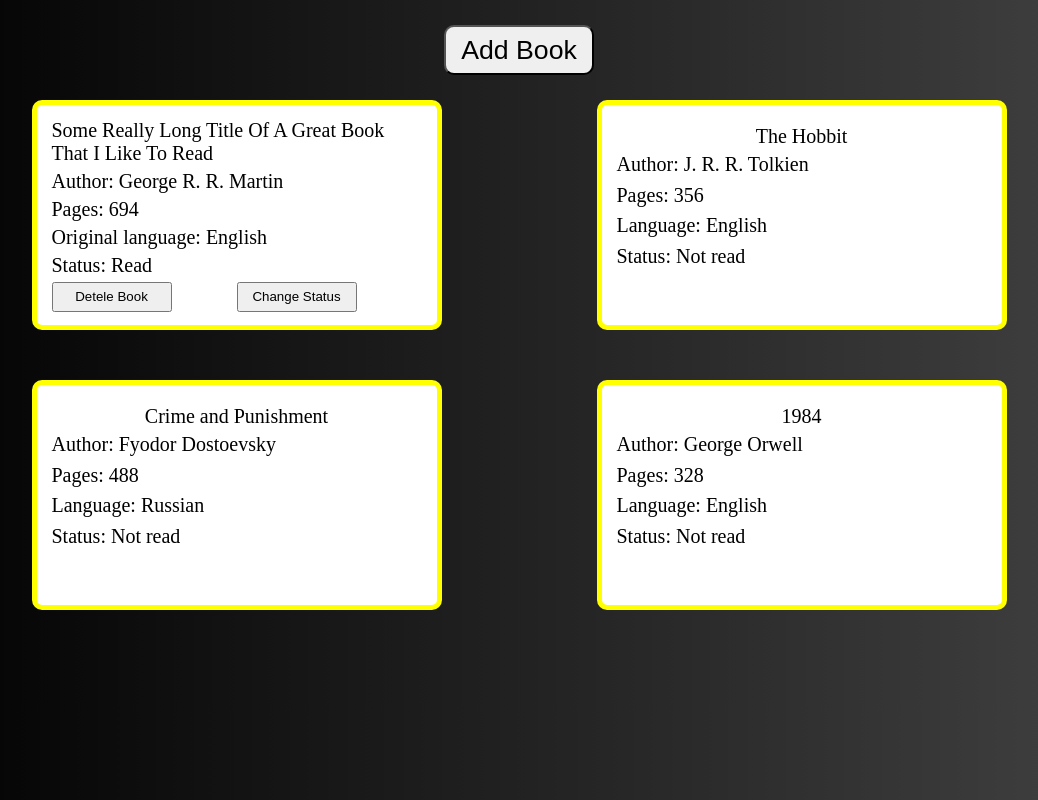
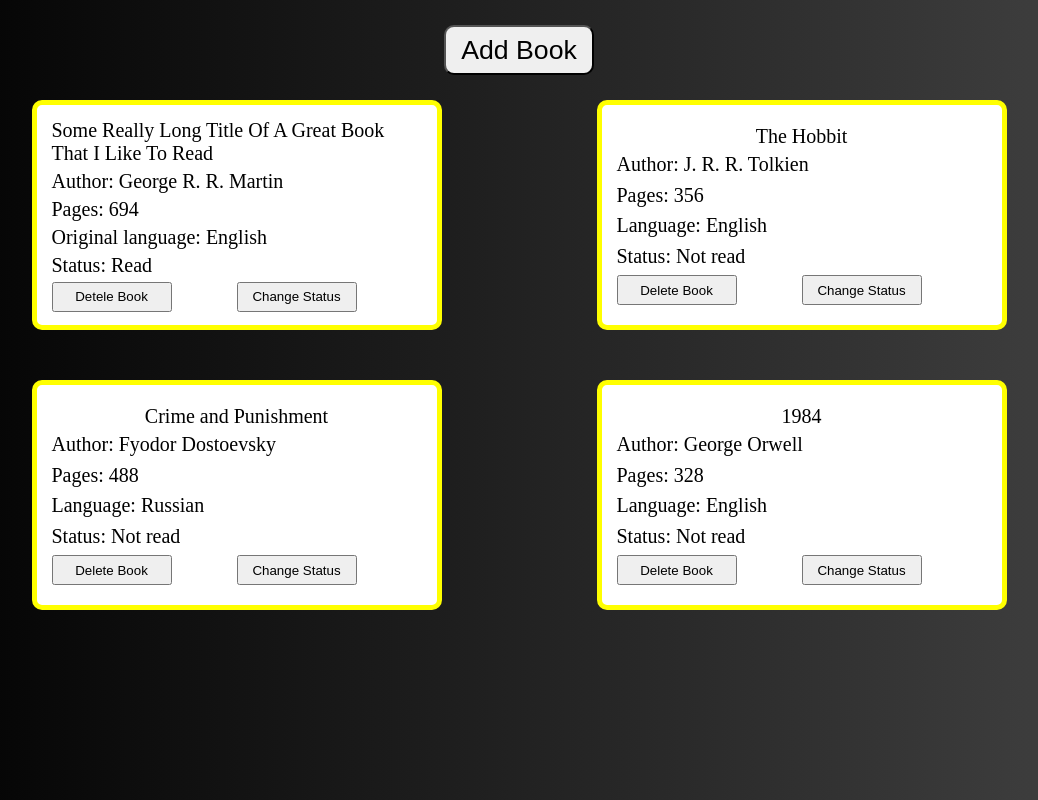
Before and after one commit to Artimer225/library, a plain HTML site: page index.html in a window 1280 px wide. Shown: the whole page, without its empty margins (121-1159 px from the left). Drawn offline with Linux system fonts and the light colour scheme.

Commit message:
add delete button

```diff
--- a/index.html
+++ b/index.html
@@ -16,7 +16,7 @@
                 <p class="pages">Pages: 694</p>
                 <p class="language">Original language: English</p>
                 <p class="read">Status: Read</p>
-                <div class="card-buttons">
+                <div class="card-btns">
                     <button>Detele Book</button>
                     <button>Change Status</button>
                 </div>
--- a/script.js
+++ b/script.js
@@ -27,7 +27,7 @@ function BookForDisplay(book) {
     } else {
         this.status += 'Not read';
     }
-    this.id = 'ID: ' + book.id;
+    this.id = book.id;
 }
 
 
@@ -44,6 +44,24 @@ for (let i = 0; i < library.length; i++) {
 }
 
 let cardholder = document.querySelector('.cardholder');
+
+function addButtons(card) {
+    let cardBtns = document.createElement('div');
+    cardBtns.classList.add('card-btns');
+    let deleteBtn = document.createElement('button');
+    deleteBtn.classList.add('delete-btn');
+    deleteBtn.textContent = 'Delete Book';
+    let changeBtn = document.createElement('button');
+    changeBtn.classList.add('change-btn');
+    changeBtn.textContent = 'Change Status';
+
+    deleteBtn.setAttribute('data-id', card.dataset.id);
+    changeBtn.setAttribute('data-id', card.dataset.id);
+
+    cardBtns.appendChild(deleteBtn);
+    cardBtns.appendChild(changeBtn);
+    card.appendChild(cardBtns);
+}
 
 function displayLibrary(lib) {
     if (!(Array.isArray(lib))) {
@@ -66,6 +84,7 @@ function displayLibrary(lib) {
                 card.appendChild(p)
             }
          }
+        addButtons(card);
         cardholder.appendChild(card)
     }
 }
@@ -76,6 +95,13 @@ const showDialog = document.getElementById('showDialog');
 const bookDialog = document.getElementById('dialog');
 const bookForm = document.getElementById('book-dialog-form');
 const closeBtn = document.getElementById('close-btn');
+let deleteBtn = document.querySelectorAll('.delete-btn');
+
+deleteBtn.forEach(btn => btn.addEventListener('click', () => {
+    let currentCardId = btn.parentElement.parentElement.dataset.id;
+    let currentCard = document.querySelector(`[data-id="${currentCardId}"]`);
+    currentCard.remove()
+}))
 
 showDialog.addEventListener('click', () => {
     bookDialog.showModal();
--- a/styles.css
+++ b/styles.css
@@ -54,17 +54,14 @@ p {
     padding-top: 20px;
 }
 
-.card-buttons {
+.card-btns {
     grid-row: 6 / 7;
     grid-column: 2 / 3;
     display: grid;
     grid-template-columns: repeat(2, 1fr);
-    /*column-gap: 20px;*/
-    /*gap: 50px;*/
-    /*width: 400px;*/
 }
 
-.card-buttons button {
+.card-btns button {
     width: 120px;
     height: 30px;
 }
```
